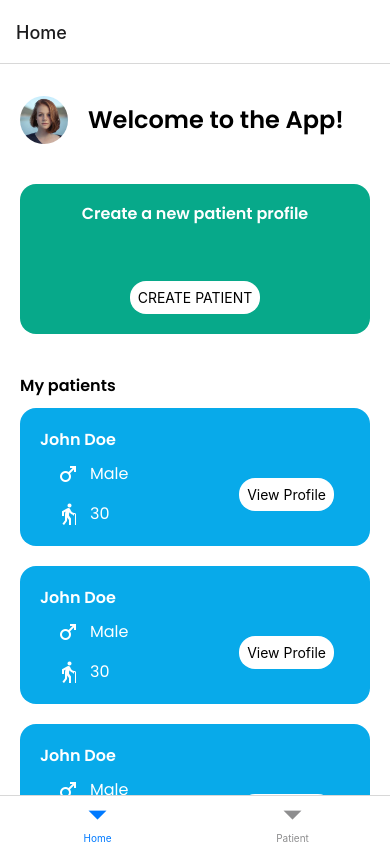
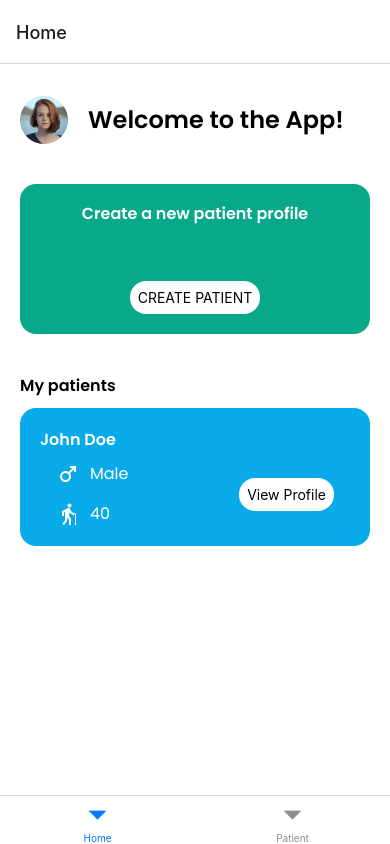
Before and after one commit to DanielVelaJ/Omoide, a React Native app: screen /Home in a window 390 px wide. Built offline with nearby package versions, Linux system fonts and the light colour scheme.

Commit message:
view profiela and edit profile functionality added, also added context manager for the list of patients.

```diff
--- a/App.js
+++ b/App.js
@@ -6,6 +6,7 @@ import AppLoading from 'expo-app-loading';
 
 import HomeScreen from './src/screens/HomeScreen'; // Import your HomeScreen
 import PatientScreen from './src/screens/PatientScreen';
+import { PatientsProvider } from './src/contexts/PatientsContext'; // Import the PatientsProvider
 
 const Tab = createBottomTabNavigator();
 
@@ -20,6 +21,7 @@ export default function App() {
   }
 
   return (
+    <PatientsProvider>
       <NavigationContainer testID="navigation-container">
         <Tab.Navigator>
           <Tab.Screen name="Home" component={HomeScreen} />
@@ -27,5 +29,6 @@ export default function App() {
           {/* Add more Tab.Screen components for other screens */}
         </Tab.Navigator>
       </NavigationContainer>
+    </PatientsProvider>
   );
 }
--- a/src/components/PatientForm.js
+++ b/src/components/PatientForm.js
@@ -1,33 +1,49 @@
 import InputField from "./InputField";
-import React, {useState} from 'react';
+import React, {useState, useEffect} from 'react';
 import { TextInput, View, StyleSheet, Text } from 'react-native';
 import { commonStyles, colors } from '../theme/theme';
 import Section from "./Section";
 import { KeyboardAwareScrollView } from 'react-native-keyboard-aware-scroll-view';
 import ButtonSimple from "./ButtonSimple";
 import { useNavigation } from '@react-navigation/native';
+import { usePatients } from '../contexts/PatientsContext';
 
-const PatientForm = () => {
-    const navigation = useNavigation()
-    const [isEditing, setIsEditing] = useState(true);
-    // Initialize a new state variable to hold the form values.
+const PatientForm = ({patient}) => {
+    // Hooks
+    const navigation = useNavigation();
+    const { patients, createPatient, updatePatient } = usePatients();
+    const [isEditing, setIsEditing] = useState(!patient);
+    const [isValidAge, setIsValidAge] = useState(true);
     const [formValues, setFormValues] = useState({
-        name: '',
-        gender: '',
-        age: '',
-        notes: ''
+        name: patient ? patient.name : '',
+        gender: patient ? patient.gender : '',
+        age: patient ? patient.age : '',
+        notes: patient ? patient.notes : ''
     });
-    const [isValidAge, setIsValidAge] = useState(true);
 
-    // Function to handle changes in the form values.
+    // Effect hook
+    useEffect(() => {
+        setFormValues({
+            name: patient ? patient.name : '',
+            gender: patient ? patient.gender : '',
+            age: patient ? patient.age : '',
+            notes: patient ? patient.notes : ''
+        });
+    }, [patient]);
+
+    useEffect(() => {
+        setIsEditing(!patient);
+    }, [patient]);
+
+    // Helper functions
     const handleInputChange = (name, value) => {
         setFormValues(prevValues => ({
             ...prevValues,
             [name]: value
         }));
     };
+
     const handleAgeChange = (value) => {
-        // Check if the value is a number and between 0 and 160.
         if (!isNaN(value) && value >= 0 && value <= 160) {
             setIsValidAge(true);
             setFormValues(prevValues => ({
@@ -39,11 +55,10 @@ const PatientForm = () => {
             setFormValues(prevValues => ({
                 ...prevValues,
                 age: ''
-            }))
+            }));
         }
     };
 
-    // Function to reset the form values.
     const resetForm = () => {
         setFormValues({
             name: '',
@@ -53,6 +68,17 @@ const PatientForm = () => {
         });
     };
 
+    const handleSubmit = () => {
+        if (formValues.name && formValues.gender && formValues.age && isValidAge) {
+            if (patient) {
+                updatePatient(patient.id, {...formValues, id: patient.id});
+            } else {
+                createPatient(formValues);
+            }
+            resetForm();
+            navigation.navigate('Home');
+        }
+    };
     return (
         <KeyboardAwareScrollView
             extraScrollHeight={20}
@@ -89,7 +115,7 @@ const PatientForm = () => {
                         style={{marginBottom:16}}
                         isEditing={isEditing}
                         containerColor={isEditing ? colors.textLight : colors.lightBlue}
-                        value={formValues.age} // Set the value prop.
+                        value={(formValues.age || '').toString()} // Set the value prop.
                         onChangeText={value => handleAgeChange(value)} // Set the onChangeText prop.
                     />
                     {!isValidAge && <Text style={{color: colors.error, marginBottom: 16}}>Invalid age</Text>}
@@ -137,14 +163,14 @@ const PatientForm = () => {
                             }}
                         />
                         <ButtonSimple
-                            title = {"Save"}
+                            title = {patient ? "Update" : "Save"}
                             textColor={colors.textLight}
                             style={{margin:16,
                                     paddingHorizontal:32,
                                     backgroundColor:colors.highlight,
                                     borderColor:colors.textLight,
                                     borderWidth:1}}
-                            onPress={() => setIsEditing(false)}
+                            onPress={handleSubmit}
                             disabled={!formValues.name || !formValues.gender || !formValues.age || !isValidAge}
                         />
 
--- a/src/components/PatientPreview.js
+++ b/src/components/PatientPreview.js
@@ -4,10 +4,7 @@ import { commonStyles, colors } from '../theme/theme';
 import IconWithText from './IconWithText';
 import ButtonSimple from './ButtonSimple';
 
-
-const PatientView = ({ patient }) => {
-
-
+const PatientView = ({ patient, onPress }) => {
     let genderIcon;
     if (patient.gender === 'Male') {
         genderIcon = "male";
@@ -25,7 +22,7 @@ const PatientView = ({ patient }) => {
                     <IconWithText iconName={genderIcon} text={patient.gender} color={colors.background} />
                     <IconWithText iconName={'elderly'} text={patient.age.toString()} color={colors.background} />
                 </View>
-                <ButtonSimple title="View Profile" />
+                <ButtonSimple title="View Profile" onPress={onPress} />
             </View>
         </View>
     );
--- /dev/null
+++ b/src/contexts/PatientsContext.js
@@ -0,0 +1,83 @@
+import React, { createContext, useState, useContext } from 'react';
+
+// Initial patients data
+const initialPatients = [
+    {
+        id: 1,
+        name: "John Doe",
+        gender: "Male",
+        age: 40
+    },
+    // other patients...
+];
+
+// Create the context
+const PatientsContext = createContext();
+
+// Placeholder isValidPatient function
+const isValidPatient = (patient) => {
+    // Placeholder validation logic
+    // You should replace this with your actual validation logic
+    // return patient && patient.name && patient.gender && patient.age;
+    return true;
+};
+
+// Create the provider component
+export const PatientsProvider = ({ children }) => {
+    // Create a state for the patients.
+    const [patients, setPatients] = useState(initialPatients);
+
+    const createPatient = (newPatient) => {
+        // Validate the new patient data
+        if (isValidPatient(newPatient)) {
+            // Generate a new ID.
+            const newId = Math.max(...patients.map(patient => patient.id)) + 1;
+
+            // Add the new ID to the new patient.
+            newPatient.id = newId;
+
+            setPatients(prevPatients => [...prevPatients, newPatient]);
+        }
+    };
+
+    const updatePatient = (id, updatedPatient) => {
+        console.log('Entering updatePatient function in context file');
+        console.log(`Patient ID to update: ${id}`);
+        console.log('New patient data:', updatedPatient);
+
+        // Validate the updated patient data
+        if (isValidPatient(updatedPatient)) {
+            // Convert the age property to a number
+            updatedPatient.age = Number(updatedPatient.age);
+
+            setPatients(prevPatients => {
+                const updatedPatients = prevPatients.map(patient => {
+                    if (patient.id === Number(id)) {
+                        console.log(`Updating patient with ID: ${id}`);
+                        return updatedPatient;
+                    } else {
+                        return patient;
+                    }
+                });
+
+                console.log('Updated patients list:', updatedPatients);
+                return updatedPatients;
+            });
+
+            console.log('State update function setPatients has been called');
+        } else {
+            console.log('Invalid patient data, not updating');
+        }
+    };
+
+    return (
+        <PatientsContext.Provider value={{ patients, createPatient, updatePatient }}>
+            {children}
+        </PatientsContext.Provider>
+    );
+};
+
+// Create a custom hook that shortcuts the process of calling useContext
+export const usePatients = () => {
+    return useContext(PatientsContext);
+};
--- a/src/screens/HomeScreen.js
+++ b/src/screens/HomeScreen.js
@@ -1,25 +1,21 @@
 import React from 'react';
-import { SafeAreaView,Text, FlatList, StyleSheet,View } from 'react-native';
+import { SafeAreaView, FlatList } from 'react-native';
+import { useNavigation } from '@react-navigation/native';
 import Header from '../components/Header';
 import TopBanner from '../components/TopBanner';
-import Section from '../components/Section'; // Import the Section component
-import PatientPreview from '../components/PatientPreview'; // Import the PatientPreview component
+import Section from '../components/Section';
+import PatientPreview from '../components/PatientPreview';
 import { commonStyles } from '../theme/theme';
-
-// Test Data
-const testPatient = {
-  name: "John Doe",
-  gender: "Male",
-  age: 30
-};
-const testData = [testPatient,testPatient,
-  testPatient,testPatient,
-  testPatient,testPatient,
-  testPatient,testPatient,testPatient]
-
-
+import { usePatients } from '../contexts/PatientsContext'; // Import the usePatients hook
 
 const HomeScreen = () => {
+  const navigation = useNavigation();
+  const { patients } = usePatients(); // Use the usePatients hook to access the patients' state
+
+  const handlePatientSelect = (patient) => {
+    navigation.navigate('Patient', { patient });
+  };
+
   return (
     <SafeAreaView style={commonStyles.safeArea}>
       <Header message="Welcome to the App!"/>
@@ -27,14 +23,18 @@ const HomeScreen = () => {
       buttonTitle="CREATE PATIENT" />
         <Section title ="My patients">
           <FlatList
-          data={testData}
-          renderItem={({ item }) => <PatientPreview patient={item} />}
+          data={patients} // Use the patients state from the context
+          renderItem={({ item }) => (
+            <PatientPreview
+              patient={item}
+              onPress={() => handlePatientSelect(item)}
+            />
+          )}
           keyExtractor={(item, index) => index.toString()}/>
 
         </Section>
       </SafeAreaView>
   );
-
 };
 
 export default HomeScreen;
--- a/src/screens/PatientScreen.js
+++ b/src/screens/PatientScreen.js
@@ -1,15 +1,17 @@
 import React from 'react';
-import { SafeAreaView, View, Text } from 'react-native';
-import Section from '../components/Section';
+import { SafeAreaView } from 'react-native';
 import Header from '../components/Header';
-import InputField from '../components/InputField';
 import PatientForm from '../components/PatientForm';
 
-const PatientScreen = () => (
-    <SafeAreaView style={{ flex: 1 }}>
-        <Header message="Who is this patient?" />
-        <PatientForm />
-    </SafeAreaView>
-);
+const PatientScreen = ({ route }) => {
+    const { patient } = route.params;
+
+    return (
+        <SafeAreaView style={{ flex: 1 }}>
+            <Header message="Who is this patient?" />
+            <PatientForm patient={patient} />
+        </SafeAreaView>
+    );
+};
 
 export default PatientScreen;
```
Lines whose indentation alone changed are shown as unchanged.
